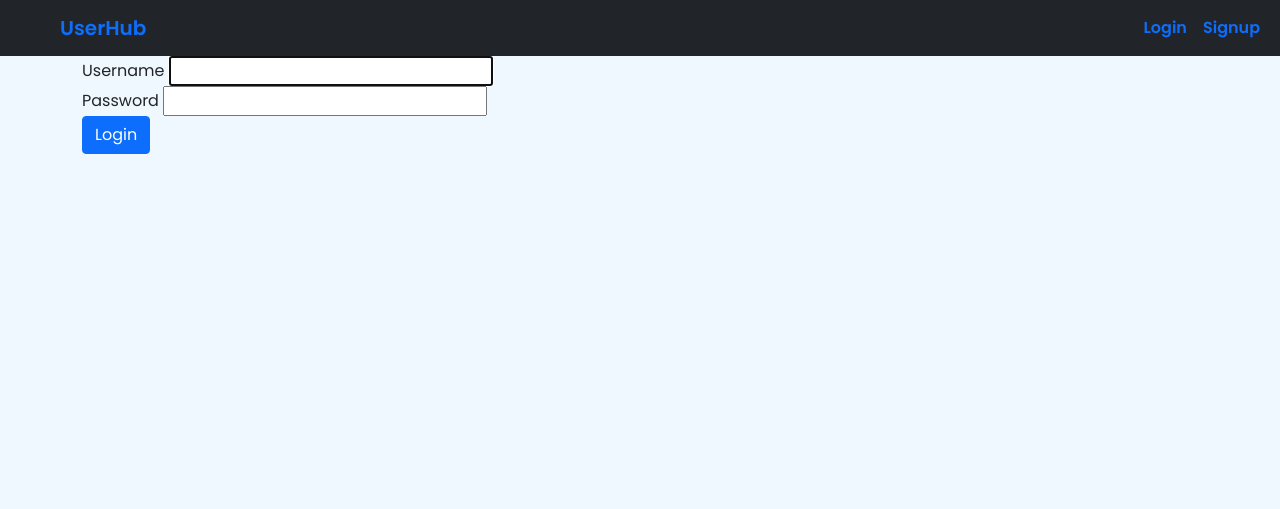
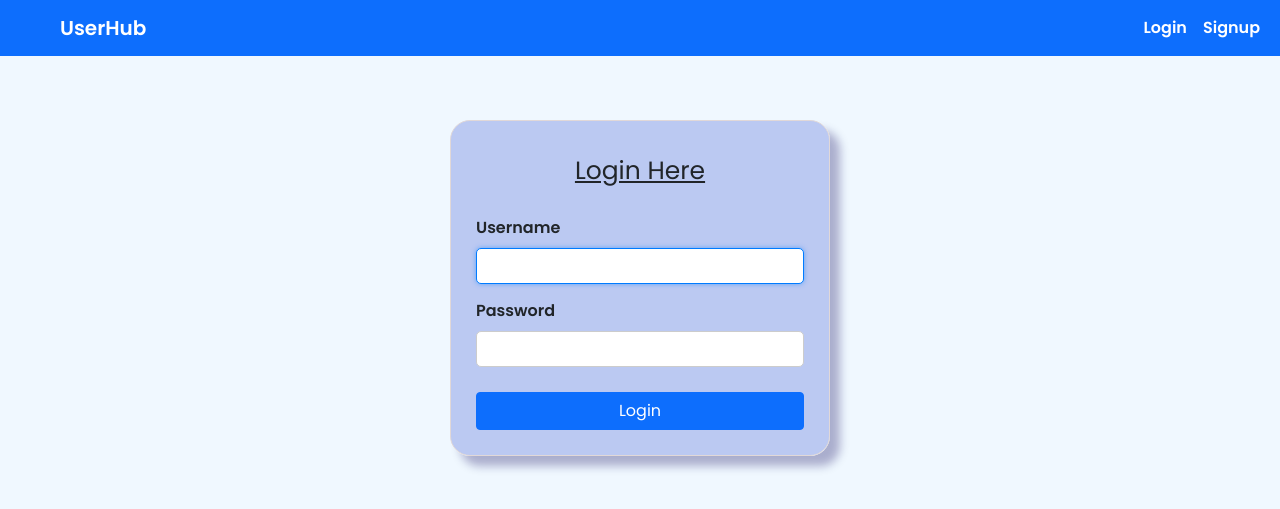
Before and after one commit to tshering10/Basic-login-system, a Django app: page /accounts/login/ in a window 1280 px wide. Shown: the top 509 px of the page. Run offline with Django 5.2, Linux system fonts and the light colour scheme.

Commit message:
applied css

```diff
--- a/UserManagement/profiles/templates/profiles/base.html
+++ b/UserManagement/profiles/templates/profiles/base.html
@@ -22,7 +22,7 @@
     </style>
   </head>
   <body>
-    <nav class="navbar navbar-expand-lg navbar-primary bg-dark">
+    <nav class="navbar navbar-expand-lg navbar-dark bg-primary">
         <div class="container-fluid">
           {% if user.is_authenticated %}
             <a class="navbar-brand ms-5 fw-bold fs-5" href="{% url "dashboard" %}">UserHub</a>
--- a/UserManagement/profiles/templates/registration/login.html
+++ b/UserManagement/profiles/templates/registration/login.html
@@ -2,9 +2,9 @@
 {% block title %}Login Page{% endblock title %}
 {% block content %}
     <div class="container">
-        <form method="post">
+        <form method="post" class='forms'>
             {% csrf_token %}
-
+            <h4 class="text-decoration-underline">Login Here</h4>
             <div class="form-group">
                 <label for="{{ form.username.id_for_label }}">Username</label>
                 {{ form.username }}
--- a/UserManagement/static/css/styles.css
+++ b/UserManagement/static/css/styles.css
@@ -0,0 +1,101 @@
+* {
+    box-sizing: border-box;
+    margin: 0;
+    padding: 0;
+
+}
+
+/* signup page style */
+
+.container {
+
+    display: flex;
+    justify-content: center;
+    align-items: center;
+    width: 60%;
+    border: none;
+    border-radius: 2rem;
+    margin-top: 4rem;
+    text-align: center;
+    font-weight: bold;
+
+    h4 {
+        padding: 10px;
+        font-size: 25px;
+        margin-bottom: 20px;
+    }
+}
+
+.forms {
+    /* height: 60vh; */
+    max-width: 600px;
+    border: 1px solid rgb(225, 216, 216);
+    border-radius: 20px;
+    background-color: rgba(18, 51, 199, 0.241);
+    box-shadow: 10px 10px 10px rgba(11, 2, 91, 0.3);
+    padding: 25px;
+
+    .form-group {
+        margin-bottom: 15px;
+    }
+    p {
+        padding: 10px;
+       margin: 2px;
+    }
+}
+
+label {
+    display: block;
+    margin-bottom: 5px;
+    font-weight: bold;
+    margin: 1px 0 3px 0;
+    text-align: left;
+}
+input {
+    width: 100%;
+    padding: 5px;
+    margin-top: 5px;
+    font-size: 16px;
+    border: 1px solid #ccc;
+    border-radius: 5px;
+    outline: none;
+}
+
+input:focus {
+    border-color: #007bff;
+    box-shadow: 0 0 5px rgba(0, 123, 255, 0.5);
+}
+button {
+    width: 100%;
+    padding: 10px;
+    background-color: #007bff;
+    color: white;
+    font-size: 16px;
+    border: none;
+    border-radius: 5px;
+    cursor: pointer;
+    margin-top: 10px;
+    transition: background-color 0.3s;
+}
+
+button:hover {
+    background-color: #0056b3; /* Darker blue on hover */
+}
+/*
+dashboard page */
+
+.dashboard-container {
+    padding: 20px;
+    max-width: 800px;
+    margin: 2rem auto;
+    background-color:whitesmoke;
+    border-radius: 10px;
+    box-shadow: 0 2px 10px rgba(0, 0, 0, 0.1);
+
+}
+
+.user-details {
+    border-radius: 8px;
+    padding: 20px;
+    box-shadow: 0 2px 5px rgba(0, 0, 0, 0.1);
+}
```
Also changed, not shown: UserManagement/profiles/templates/profiles/dashboard.html (+21 -2 lines), UserManagement/profiles/templates/profiles/home.html (+13 -3 lines), UserManagement/profiles/templates/registration/signup.html (+22 -4 lines), UserManagement/db.sqlite3.
